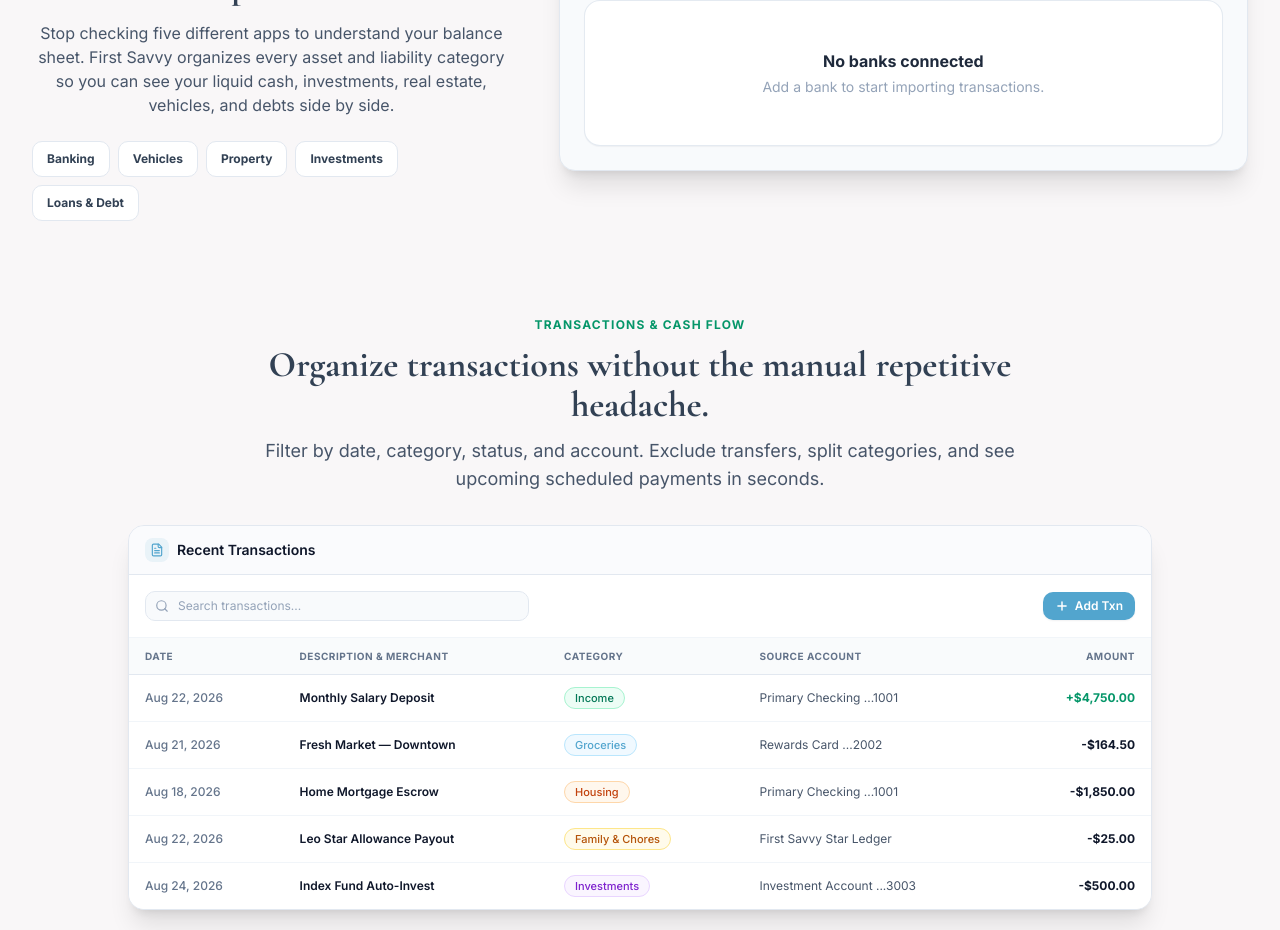
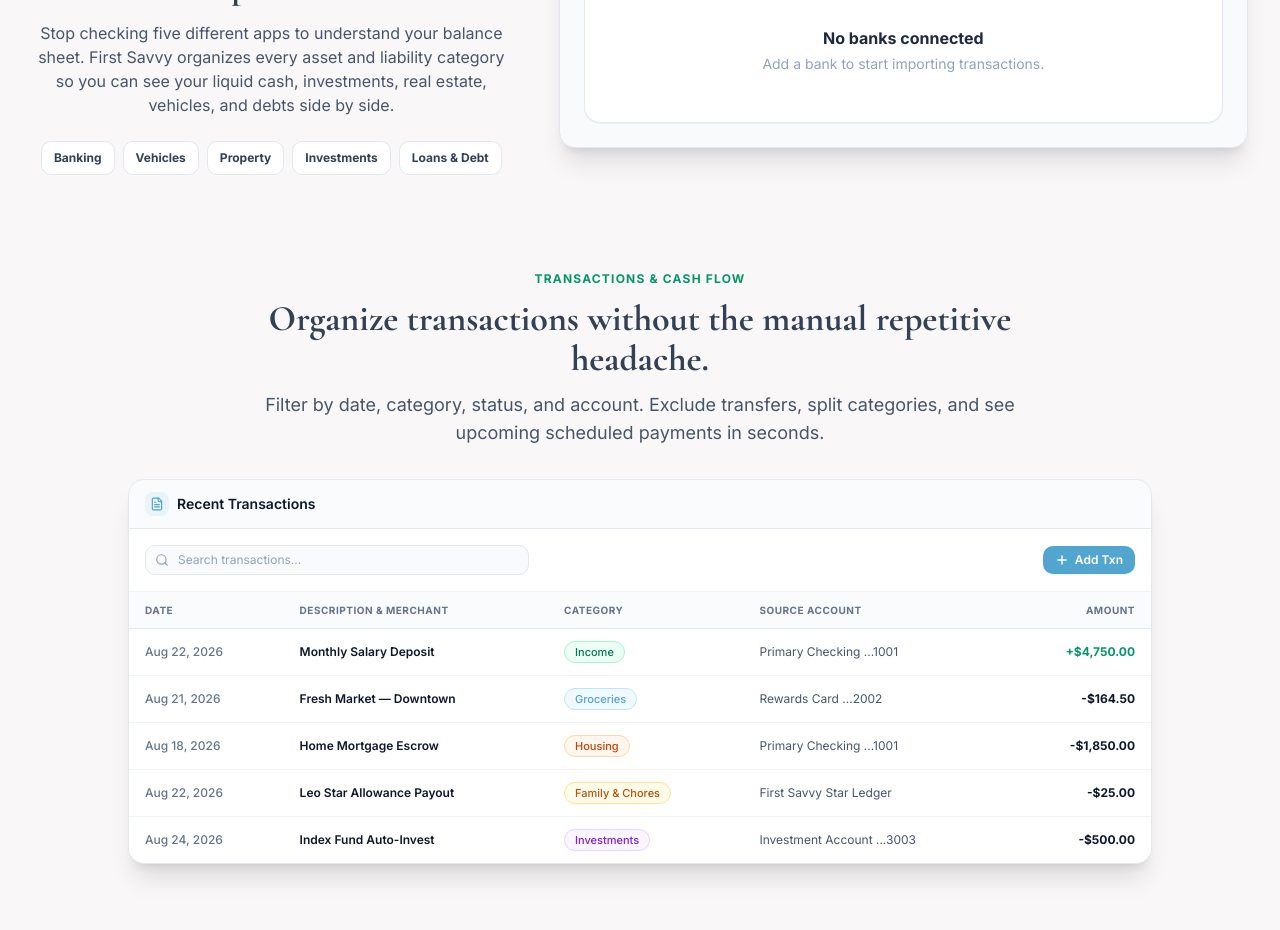
Before and after one commit to Ruhan-AI/1stsavvy, a Next.js app: page /personal-finance in a window 1280 px wide. Shown: the part 1100-2030 px from the top of the page. Built offline with nearby package versions, Linux system fonts and the light colour scheme.

Commit message:
fix(personal-finance): keep asset category pills on 1 single line

```diff
--- a/src/app/(marketing)/personal-finance/page.tsx
+++ b/src/app/(marketing)/personal-finance/page.tsx
@@ -108,9 +108,12 @@
             <p className="text-slate-600 dark:text-slate-300 text-sm sm:text-base leading-relaxed">
               Stop checking five different apps to understand your balance sheet. First Savvy organizes every asset and liability category so you can see your liquid cash, investments, real estate, vehicles, and debts side by side.
             </p>
-            <div className="flex flex-wrap gap-2 pt-2">
+            <div className="flex flex-nowrap items-center justify-center gap-1.5 sm:gap-2 pt-2 overflow-x-auto no-scrollbar">
               {['Banking', 'Vehicles', 'Property', 'Investments', 'Loans & Debt'].map((label) => (
-                <span key={label} className="inline-flex items-center min-h-[36px] px-3 sm:px-3.5 rounded-lg bg-white dark:bg-slate-800 border border-slate-200 dark:border-slate-700 text-xs font-bold text-brand-navy dark:text-slate-200 whitespace-nowrap">
+                <span
+                  key={label}
+                  className="inline-flex items-center justify-center min-h-[34px] px-2.5 sm:px-3 rounded-lg bg-white dark:bg-slate-800 border border-slate-200 dark:border-slate-700 text-[11px] sm:text-xs font-bold text-brand-navy dark:text-slate-200 whitespace-nowrap shrink-0"
+                >
                   {label}
                 </span>
               ))}
```
